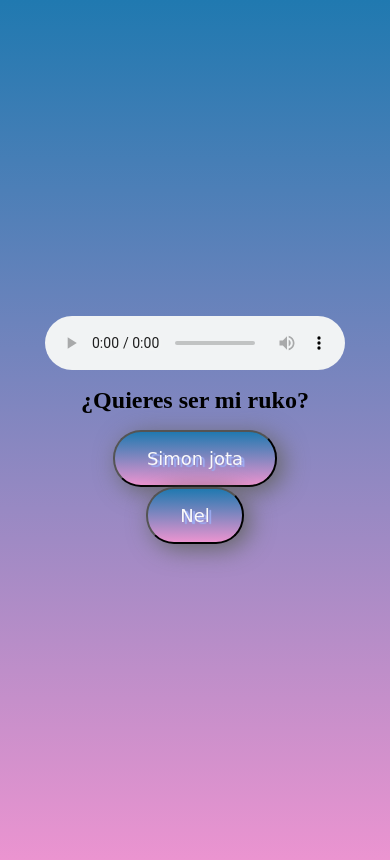
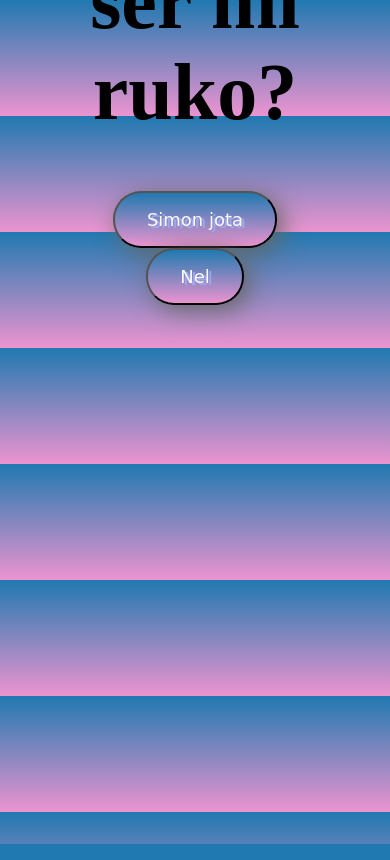
Before and after one commit to bapnator/quieresermiruko, a plain HTML site: page index.html in a window 390 px wide. Drawn offline with Linux system fonts and the light colour scheme.

Commit message:
Update mobile.css

```diff
--- a/mobile.css
+++ b/mobile.css
@@ -4,7 +4,7 @@ button {
 }
 
 h1 {
-    font-size: 24px;
+    font-size: 80px;
 }
 
 .container {
@@ -12,5 +12,5 @@ h1 {
     flex-direction: column;
     align-items: center;
     justify-content: center;
-    height: 100vh;
+    height: 100px;
 }
```
